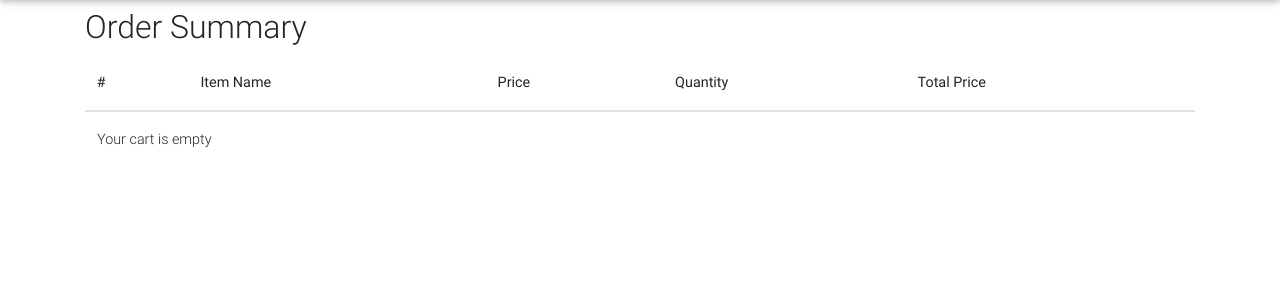
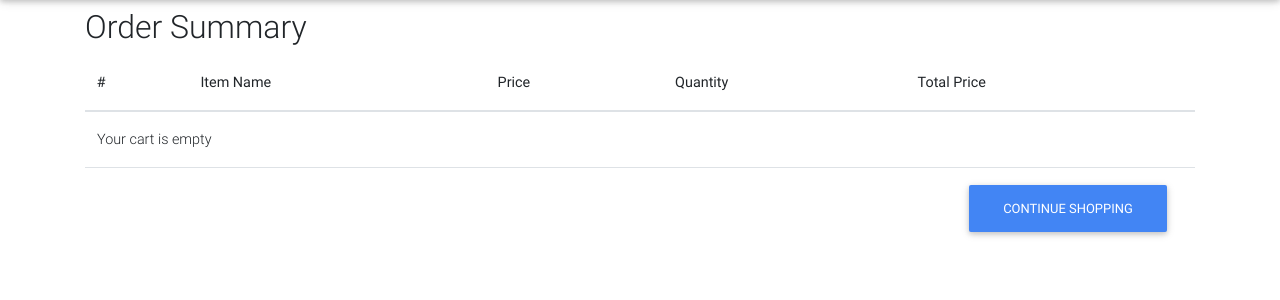
Before and after one commit to ZimmAgu/Ecommerce-Web-App, a Django app: page /order-summary/ in a window 1280 px wide. Shown: the part 64-364 px from the top of the page. Run offline with Django 4.2, Linux system fonts and the light colour scheme; a user stored in the database is signed in; data comes from the database, SQL or seed files in the repository; both versions use the stored data as it was after the commit; data that the repository does not hold is empty; some libraries are stand-ins or nearby versions.

Commit message:
Continue shopping button added to the empty condition of the order summary

```diff
--- a/storeFront/templates/orderSummary.html
+++ b/storeFront/templates/orderSummary.html
@@ -92,6 +92,11 @@
             <tr>
               <td colspan="4">Your cart is empty</td>
             </tr>
+            <tr>
+              <th colspan="5">
+                <a href="/" class="btn btn-primary float-right mr-3">Continue shopping </a>
+              </th>
+            </tr>
           {% endfor %}
 
           {% if order.get_Total_Order_Price %}
```
Also changed, not shown: db.sqlite3.
